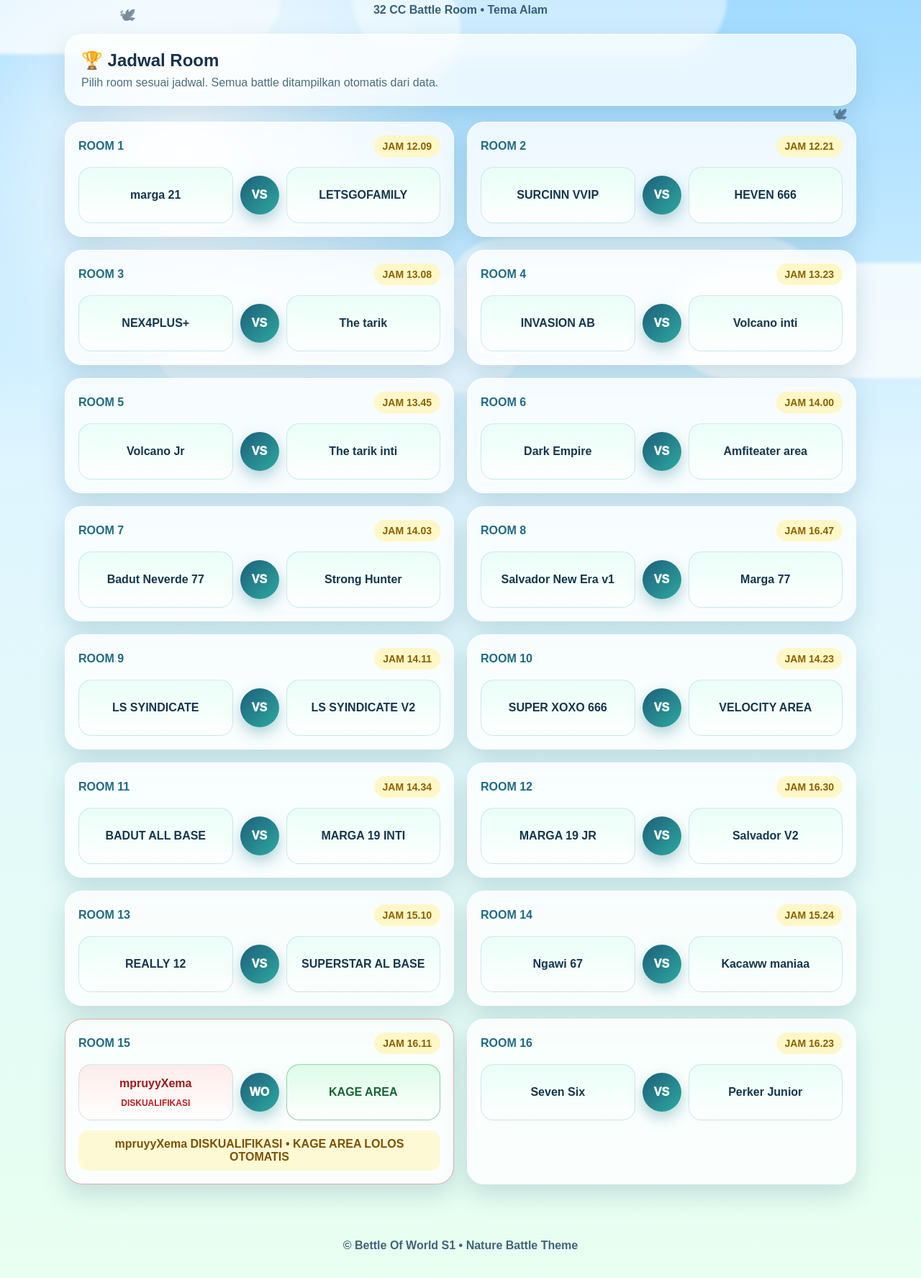
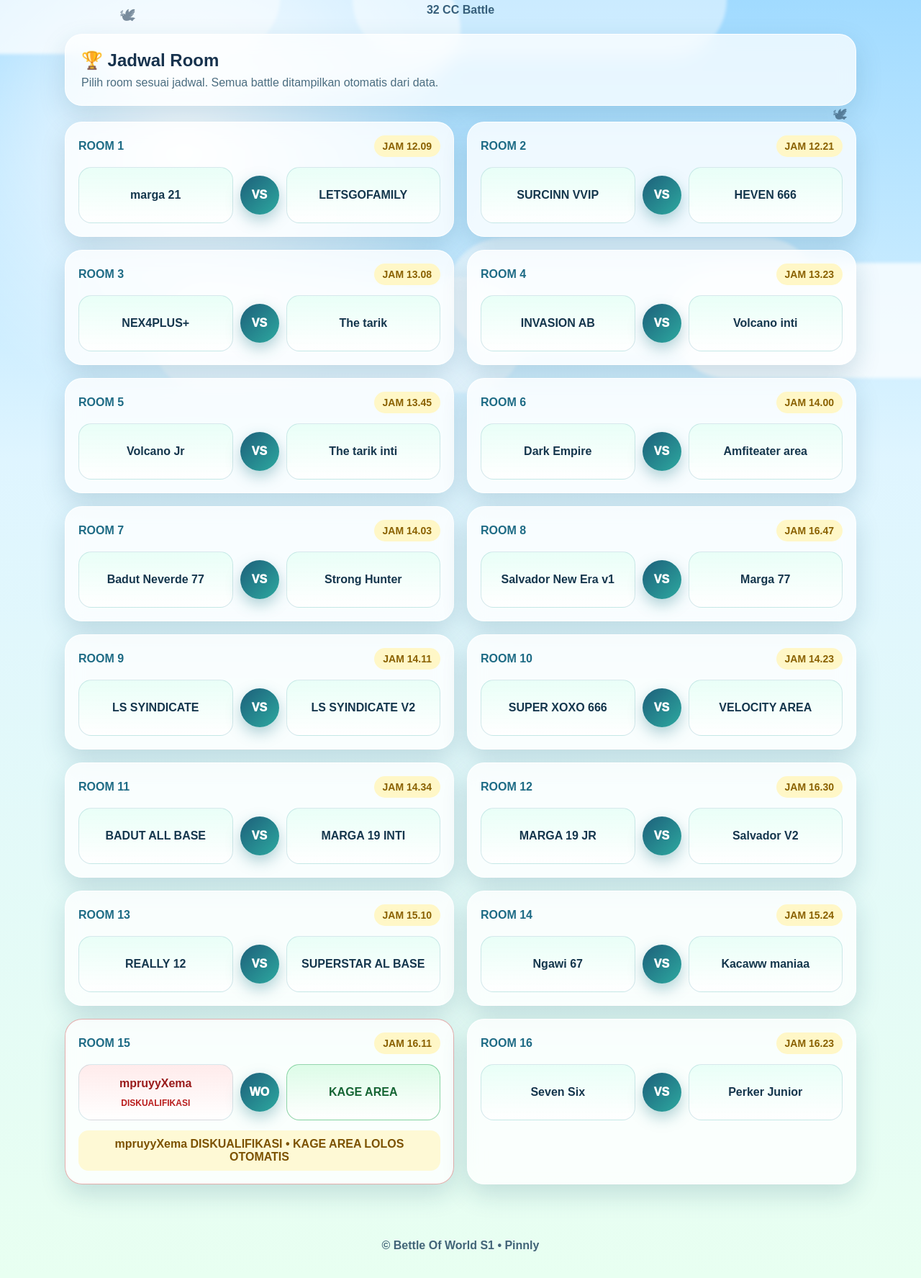
Before and after one commit to pinnlyy/bracket, a plain HTML site: page index.html in a window 1280 px wide. Shown: the part 185-1960 px from the top of the page at 72% size. Drawn offline with Linux system fonts and the light colour scheme.

Commit message:
Update index.html

```diff
--- a/index.html
+++ b/index.html
@@ -16,7 +16,7 @@
   <header class="hero">
     <div class="badge">SEASON 1</div>
     <h1>BETTLE OF WORLD</h1>
-    <p>32 CC Battle Room • Tema Alam</p>
+    <p>32 CC Battle</p>
   </header>
 
   <main class="container">
@@ -29,7 +29,7 @@
   </main>
 
   <footer>
-    <p>© Bettle Of World S1 • Nature Battle Theme</p>
+    <p>© Bettle Of World S1 • Pinnly</p>
   </footer>
 
   <script src="script.js"></script>
```
